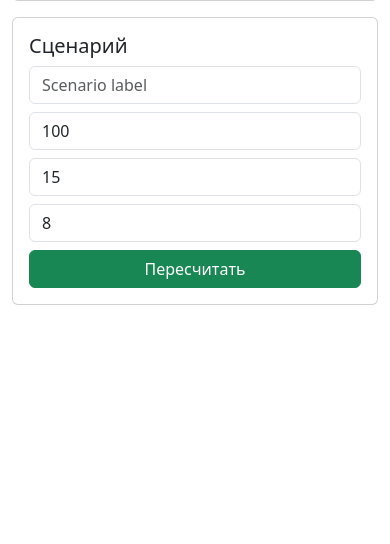
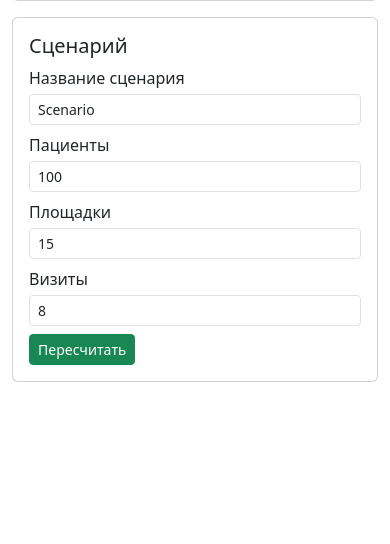
Before and after one commit to apavozkov/CTBaiCalc, a FastAPI app: template app/templates/version.html in a window 390 px wide. Shown: the part 487-1031 px from the top of the page. Before the commit the page ends 792 px from the top, so only its background shows below. Run offline with FastAPI, Linux system fonts and the light colour scheme; the template is opened without the code that fills it, so the values that code supplies are empty.

Commit message:
Fix scenario form label overlap on small screens

```diff
--- a/app/templates/version.html
+++ b/app/templates/version.html
@@ -12,11 +12,12 @@
 <div class='col-12'><button class='btn btn-primary btn-sm' onclick='addItem()'>Добавить</button></div>
 </div></div></div>
 <div class='col-md-6'><div class='card p-3 mb-3'><h5>Сценарий</h5>
-<input id='slabel' class='form-control mb-2' placeholder='Scenario label'>
-<input id='patients' type='number' class='form-control mb-2' value='100'>
-<input id='sites' type='number' class='form-control mb-2' value='15'>
-<input id='visits' type='number' class='form-control mb-2' value='8'>
-<button class='btn btn-success' onclick='recalc()'>Пересчитать</button>
+<div class='row g-2 align-items-end'>
+<div class='col-12 col-md-6'><label for='slabel' class='form-label mb-1'>Название сценария</label><input id='slabel' class='form-control form-control-sm' value='Scenario'></div>
+<div class='col-12 col-sm-4 col-md-2'><label for='patients' class='form-label mb-1'>Пациенты</label><input id='patients' type='number' class='form-control form-control-sm' value='100'></div>
+<div class='col-12 col-sm-4 col-md-2'><label for='sites' class='form-label mb-1'>Площадки</label><input id='sites' type='number' class='form-control form-control-sm' value='15'></div>
+<div class='col-12 col-sm-4 col-md-2'><label for='visits' class='form-label mb-1'>Визиты</label><input id='visits' type='number' class='form-control form-control-sm' value='8'></div>
+<div class='col-12'><button class='btn btn-success btn-sm' onclick='recalc()'>Пересчитать</button></div>
 </div></div></div>
 <div id='result'></div><canvas id='pie' height='100'></canvas>
 </div>
```
